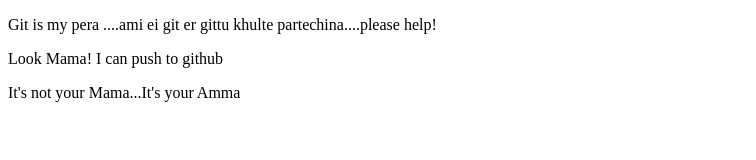
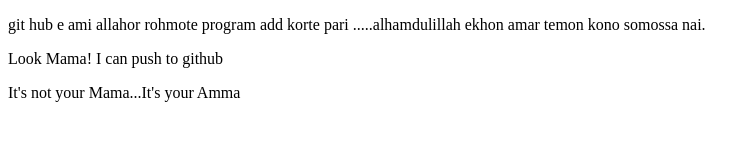
Before and after one commit to Azhar730/My-first-git-push, a plain HTML site: page index.html in a window 1280 px wide. Shown: the whole page, without its empty margins (0-756 px from the left). Drawn offline with Linux system fonts and the light colour scheme.

Commit message:
git done

```diff
--- a/index.html
+++ b/index.html
@@ -6,7 +6,7 @@
     <title>My first git push</title>
 </head>
 <body>
-    <p>Git is my pera ....ami ei git er gittu khulte partechina....please help!</p>
+    <p>git hub e ami allahor rohmote program add korte pari .....alhamdulillah ekhon amar temon kono somossa nai.</p>
     <p>Look Mama! I can push to github</p>
     <p>It's not your Mama...It's your Amma</p>
 </body>
```
